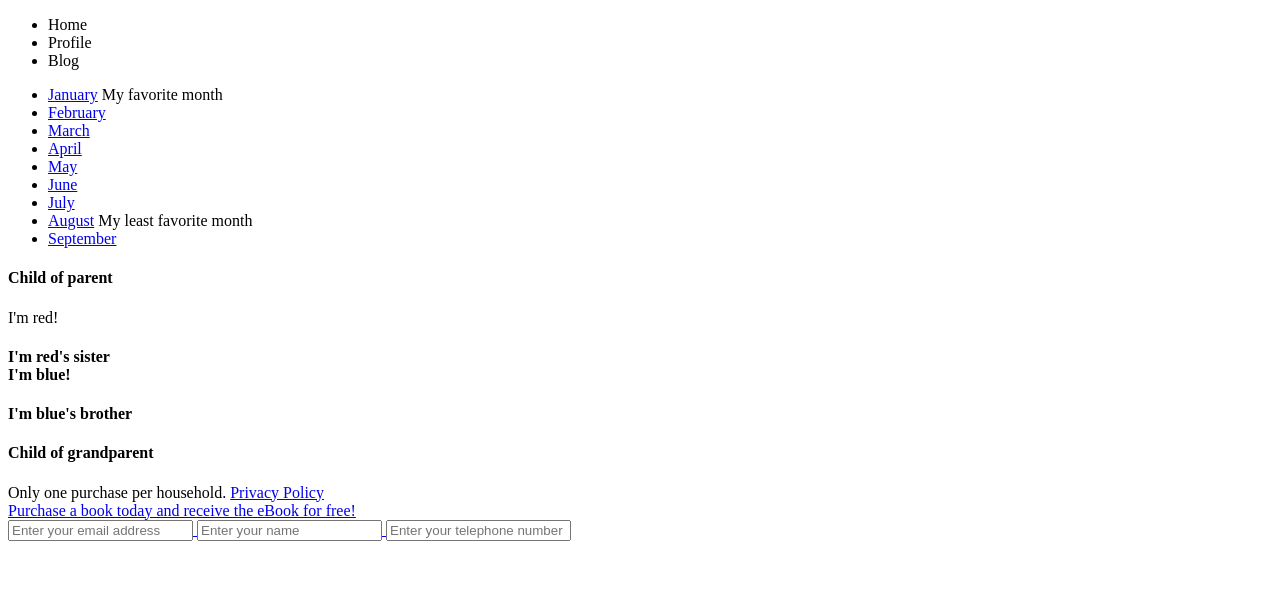
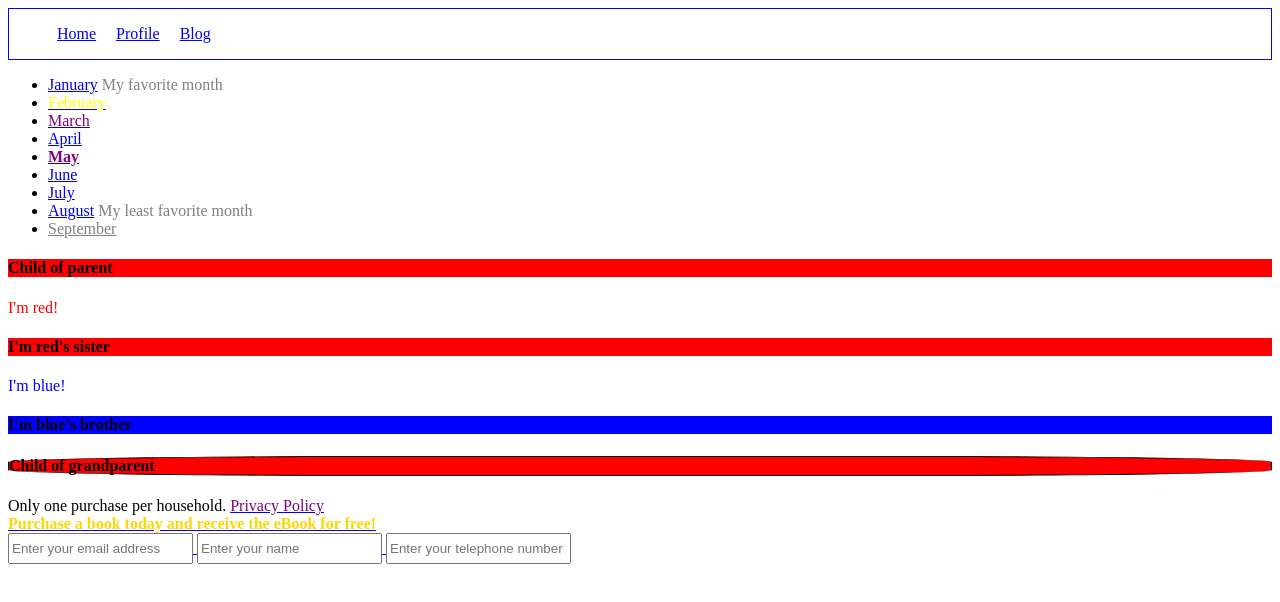
Before and after one commit to GinaAntonini/css-selectors, a plain HTML site: page index.html in a window 1280 px wide. Drawn offline with Linux system fonts and the light colour scheme.

Commit message:
finished assignment

```diff
--- a/index.html
+++ b/index.html
@@ -2,16 +2,19 @@
 <html>
 <head>
 	<title></title>
+  <link rel="stylesheet" type="text/css" href="selectors.css">
 </head>
 <body>
 <header>
-  <ul>
-    <li>Home</li>
-    <li>Profile</li>
-    <li>Blog</li>
+<nav>
+  <ul class="nav">
+    <li><a href="#">Home</a></li>
+    <li><a href="#">Profile</a></li>
+    <li><a href="#">Blog</a></li>
   </ul>
+</nav>
 </header>
-
+<article>
   <section>
     <div class="month-list">
       <ul>
@@ -55,22 +58,23 @@
       </ul>
     </div>
   </section>
-
+</article>
+<article>
   <section>
     <div class="grandparent">
       <div class="parent">
-      <h4>Child of parent</h4>
+        <h4 class="no-color">Child of parent</h4>
         <div>
-        <div>I'm red!</div>
-        <h4>I'm red's sister
-        <div>I'm blue!</div>
+          <div class="red">I'm red!</div>
+          <h4>I'm red's sister</h4>
+          <div class="blue">I'm blue!</div>
           <h4>I'm blue's brother</h4>
         </div>
       </div>
       <h4>Child of grandparent</h4>
     </div>
   </section>
-
+</article>
 <footer class="padded">
 
   <div class="disclaimer">
--- a/selectors.css
+++ b/selectors.css
@@ -0,0 +1,78 @@
+
+/*#1*/
+
+header {
+	border: 1px solid blue;
+}
+
+/*#2*/
+
+.nav {
+	list-style: none;
+}
+
+.nav li {
+	display: inline;
+	padding: 8px;
+}
+
+/*#4*/
+
+.disabled {
+	color: grey;
+}
+
+a .disabled {
+	color: purple;
+}
+
+/*#5*/
+
+.active {
+	color: yellow;
+}
+
+/*#8*/
+.red {
+	color: red;
+}
+
+/*#9*/
+.blue {
+	color: blue;
+}
+
+/*#10*/
+h4:nth-of-type(1) {
+	background-color: red;
+}
+
+/*#11*/
+
+h4:nth-of-type(2) {
+	background-color: blue;
+}
+
+.no-color {
+	background-color: white;
+}
+
+/*#12*/
+
+.grandparent > h4 {
+	border: 1px solid;
+	border-radius: 30%;
+}
+
+/*#13*/
+
+.promo {
+	color: gold;
+	font-weight: bold;
+}
+
+/*#14*/
+
+input {
+	height: 25px;
+}
```
Lines whose indentation alone changed are shown as unchanged.
